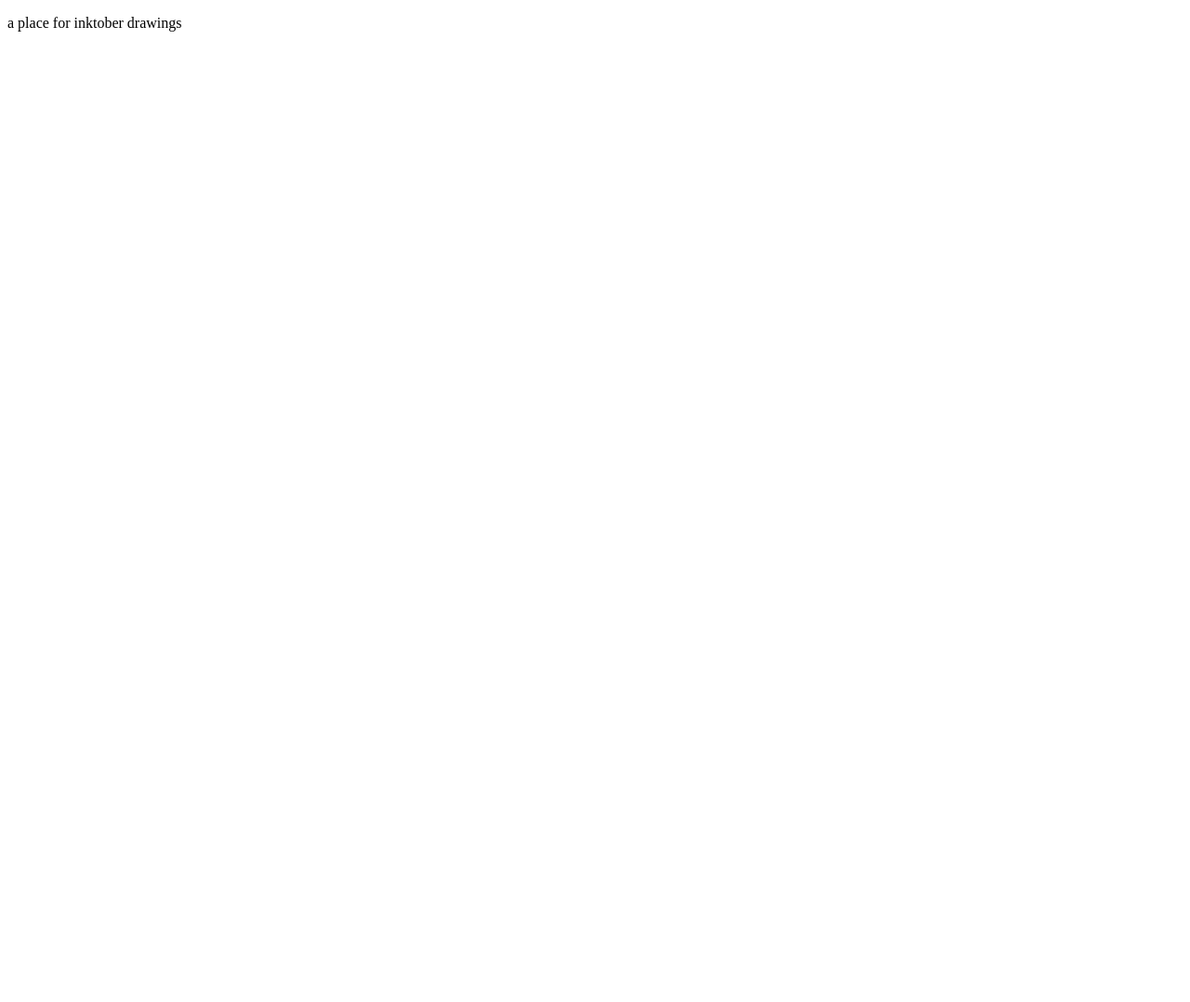
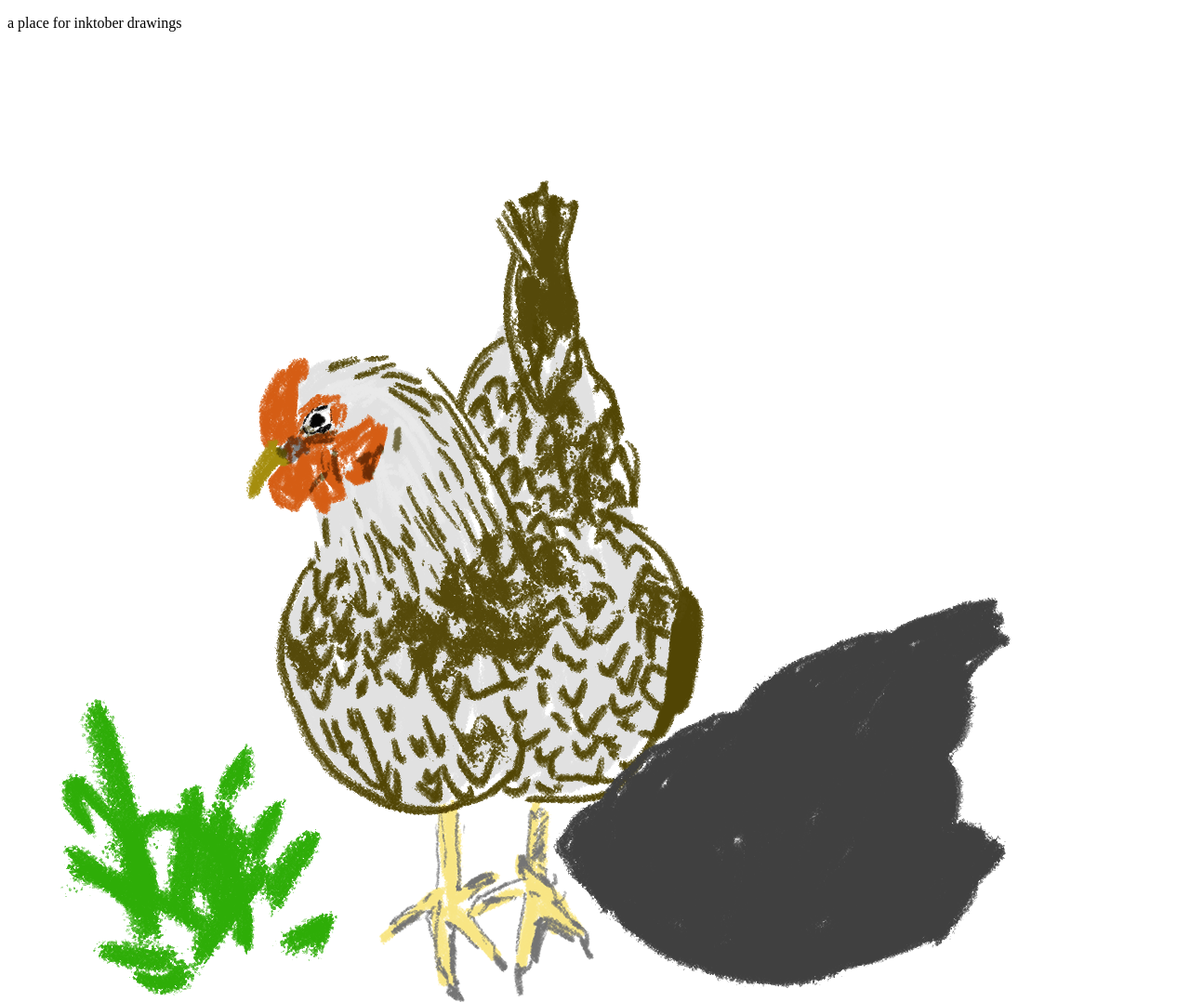
Before and after one commit to yuebwang/Inktober, a plain HTML site: page index.html in a window 1280 px wide. Shown: the whole page at 93% size. Before the commit the page ends 800 px from the top, so only its background shows below. Drawn offline with Linux system fonts and the light colour scheme.

Commit message:
add image for trial

```diff
--- a/index.html
+++ b/index.html
@@ -21,6 +21,7 @@
       </p>
     <![endif]-->
     <p>a place for inktober drawings</p>
+    <img src="Inktober-14.png" alt="rooster" />
     <script src="" async defer></script>
   </body>
 </html>
```
